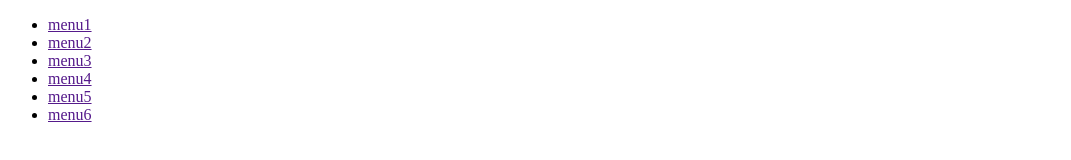
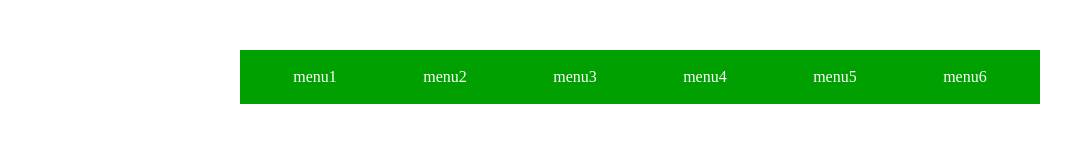
Before and after one commit to markfin/latihan-web1, a plain HTML site: page index.html in a window 1280 px wide. Shown: the whole page, without its empty margins (0-1071 px from the left). Drawn offline with Linux system fonts and the light colour scheme.

Commit message:
menambahkan style pada menu

```diff
--- a/index.html
+++ b/index.html
@@ -5,6 +5,7 @@
     <meta charset="UTF-8">
     <meta http-equiv="X-UA-Compatible" content="IE=edge">
     <meta name="viewport" content="width=device-width, initial-scale=1.0">
+    <link rel="stylesheet" href="style.css">
     <title>Halaman Utama</title>
 </head>
 
--- /dev/null
+++ b/style.css
@@ -0,0 +1,42 @@
+* {
+    padding: 0;
+    margin: 0;
+    box-sizing: border-box;
+}
+
+body {
+    width: 800px;
+    margin: 50px auto;
+}
+
+.container {
+    background-color: #fff;
+    color: #333;
+    margin: auto;
+}
+
+.header-menu {
+    background-color: rgba(0, 160, 0);
+    padding: 10px;
+}
+
+.header-menu ul {
+    display: flex;
+    list-style: none;
+    justify-items: space-between;
+}
+
+.header-menu ul li {
+    padding: 5px;
+    margin: 3px auto;
+}
+
+.header-menu ul li a {
+    text-decoration: none;
+    color: white;
+}
+
+.header-menu ul li a:hover {
+    background-color: #fff;
+    color: #333;
+}
```
